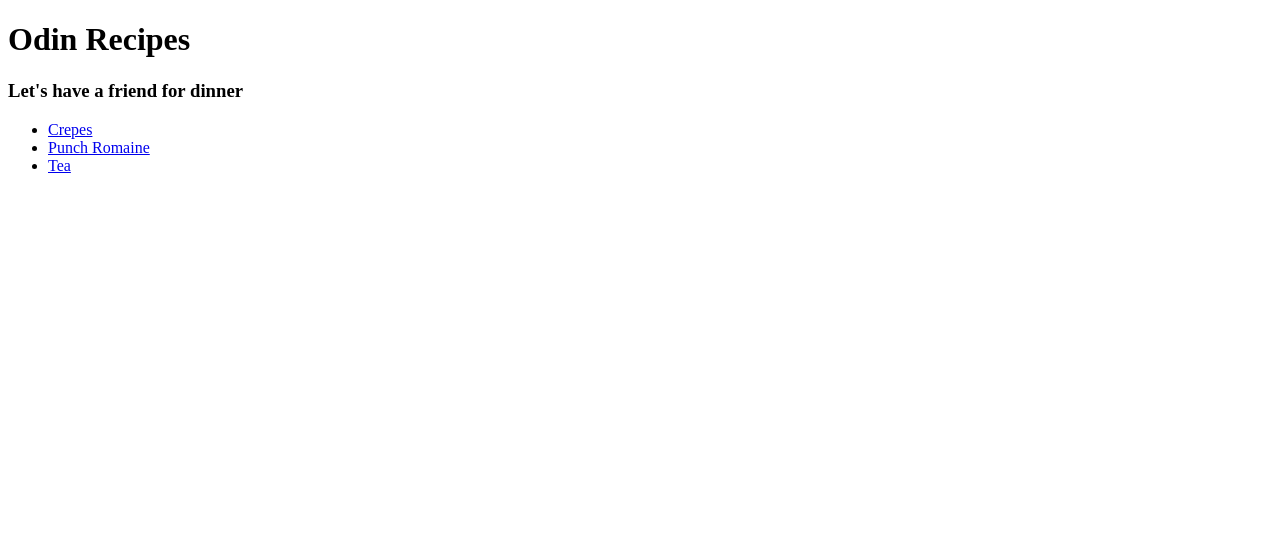
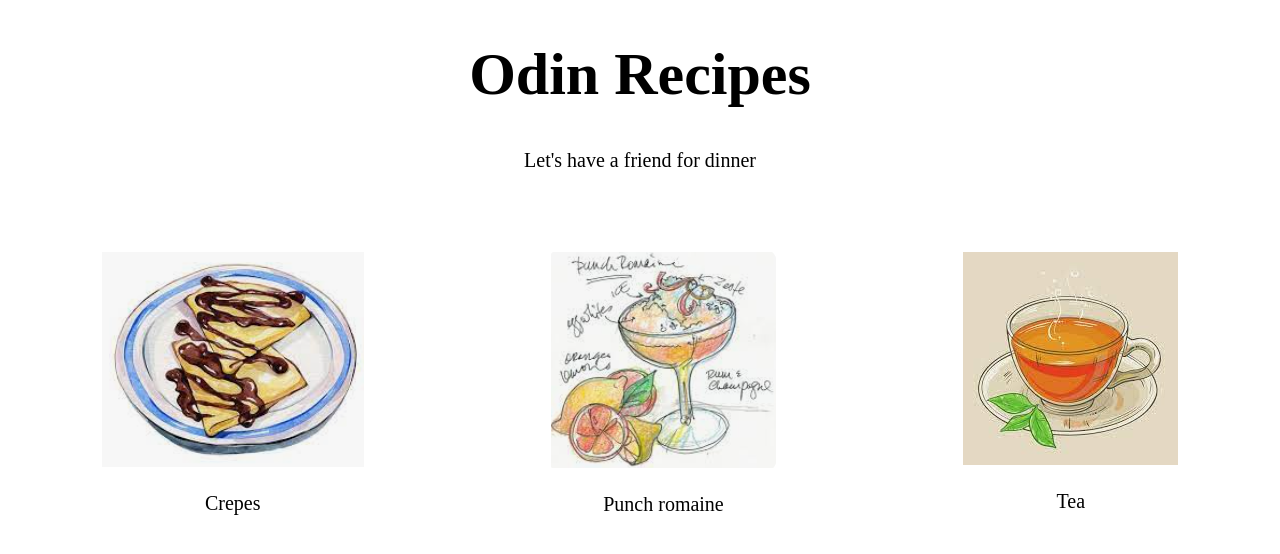
Before and after one commit to juhaszalexandra3/odin-recipes, a plain HTML site: page index.html in a window 1280 px wide. Drawn offline with Linux system fonts and the light colour scheme.

Commit message:
Add basic css style

```diff
--- a/index.html
+++ b/index.html
@@ -1,16 +1,18 @@
 <!DOCTYPE html>
 <html lang="en">
 <head>
+    <meta charset="utf-8"/>
     <title>Odin Recipes</title>
+    <link rel="stylesheet" href="styles.css"/>
 </head>
 <body>
     <h1>Odin Recipes</h1>
-    <h3>Let's have a friend for dinner</h2>
-    <ul>
-        <li><a href="./recipes/Crepes.html">Crepes</a></li>
-        <li><a href="./recipes/Punch_Romaine.html">Punch Romaine</a></li>
-        <li><a href="./recipes/Tea.html">Tea</a></li>
-    </ul>
+    <p id="subtitle">Let's have a friend for dinner</p>
+    <div id="links">
+        <div class="icon"><a href="./recipes/Crepes.html"><img src="./images/crepes-icon.PNG"><p>Crepes</p></a></div>
+        <div class="icon"><a href="./recipes/Punch_Romaine.html"><img src="./images/punch-romaine-icon.PNG"><p>Punch romaine</p></a></div>
+        <div class="icon"><a href="./recipes/Tea.html"><img src="./images/tea-icon.PNG"><p>Tea</p></a></div>
+    </div>
 
 </body>
 </html>
--- /dev/null
+++ b/styles.css
@@ -0,0 +1,36 @@
+
+
+body {
+    /*color: #f2f3eb;*/
+    /*background-color: black;*/
+    font-size: 20px;
+    font-family: 'Times New Roman', Times, serif;
+}
+
+h1, #subtitle{
+  text-align: center;
+}
+
+#subtitle{
+  margin-bottom: 4em;
+}
+
+h1 {
+  font-size: 3em;
+}
+
+  a {
+    text-decoration: none;
+    color: black;
+  }
+
+  #links{
+    display: flex;
+    justify-content: space-around;
+    /*flex-wrap: wrap;*/
+  }
+
+  .icon{
+    text-align: center;
+    font-size: 1em;
+  }
```
Also changed, not shown: images/crepes-icon.PNG (added), images/punch-romaine-icon.PNG (added), images/tea-icon.PNG (added).
